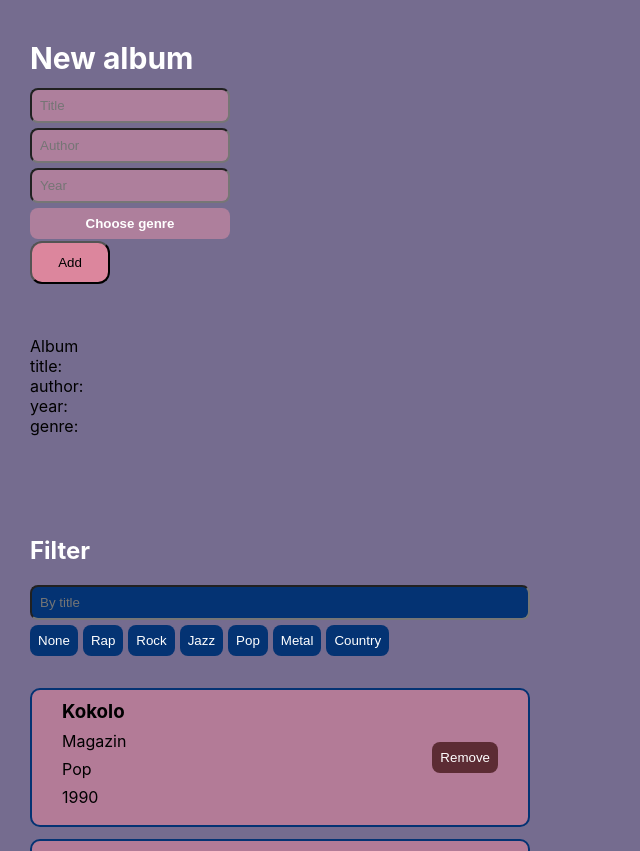
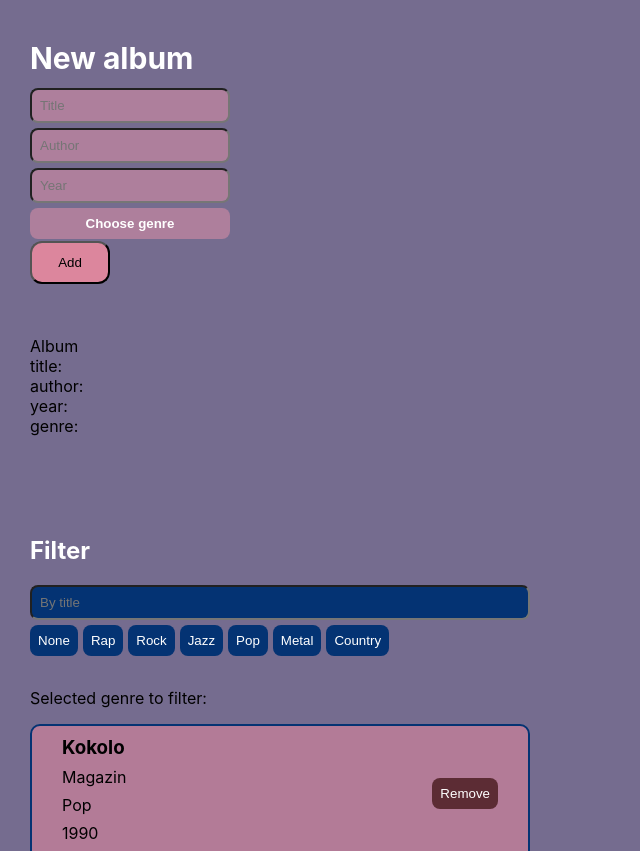
Before and after one commit to tsiklic1/Internship-15-MusicManager, a React (Create React App) app in the folder music-manager/: page / in a window 1280 px wide. Shown: the top 851 px of the page, without its empty margins (0-640 px from the left). Built offline with nearby package versions, Linux system fonts and the light colour scheme.

Commit message:
adding display of selected genre to filter

```diff
--- a/music-manager/src/components/DisplayAlbums.jsx
+++ b/music-manager/src/components/DisplayAlbums.jsx
@@ -39,7 +39,7 @@ const DisplayAlbums = ({albumsList, setAlbums}) => {
   return (
     <div className = "album-display-wrapper">
       <FilterSection changeTitleFilter = {filter => setTitleFilter(filter)} changeGenreFilter = {filter => setGenreFilter(filter)}/>
-
+      <p>Selected genre to filter: {genreFilter}</p>
       {albumsList.map((album)=> {
         if(album.title.toLowerCase().includes(titleFilter) && album.genre.includes(genreFilter)){
           return <div key={album.id} className={(album.addDate.getMonth() === today.getMonth() && album.addDate.getDay() === today.getDay() && album.addDate.getFullYear() === today.getFullYear()) ? "album-container album-added-today" : "album-container"}>
```
